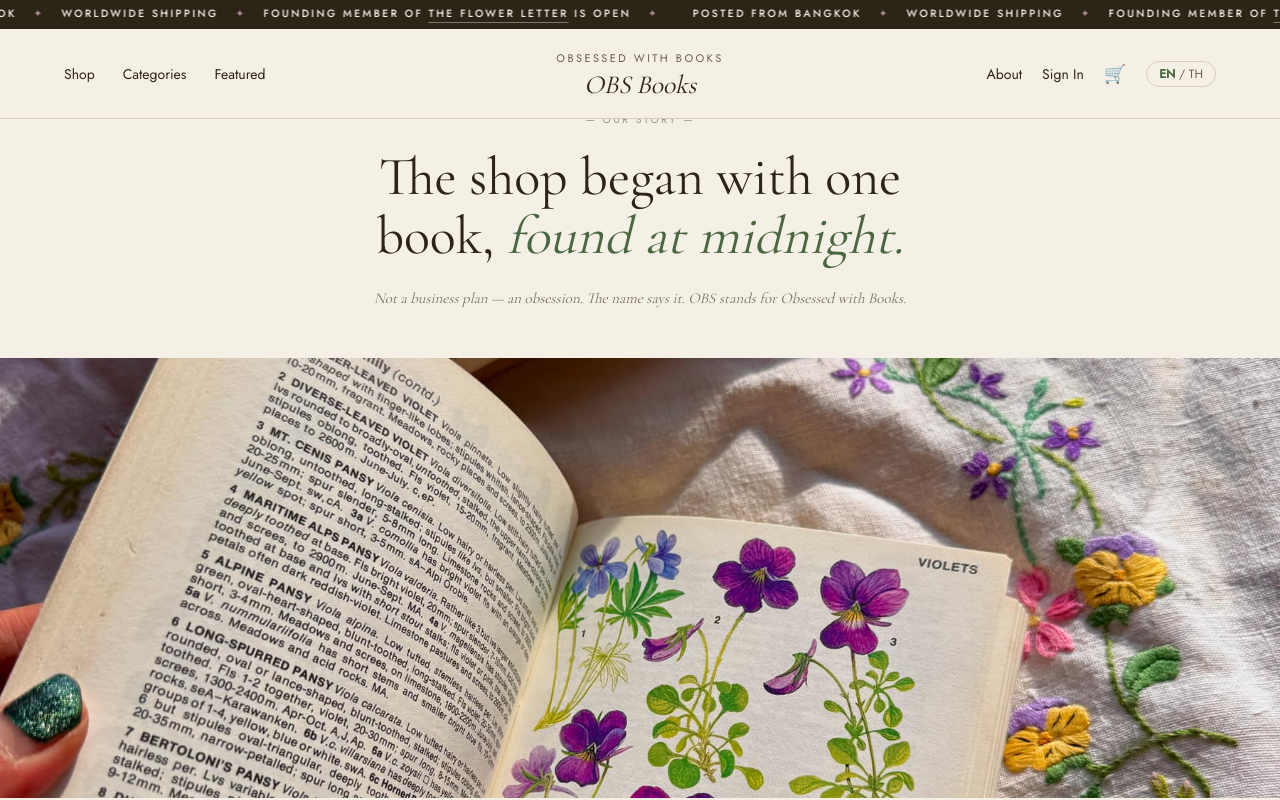
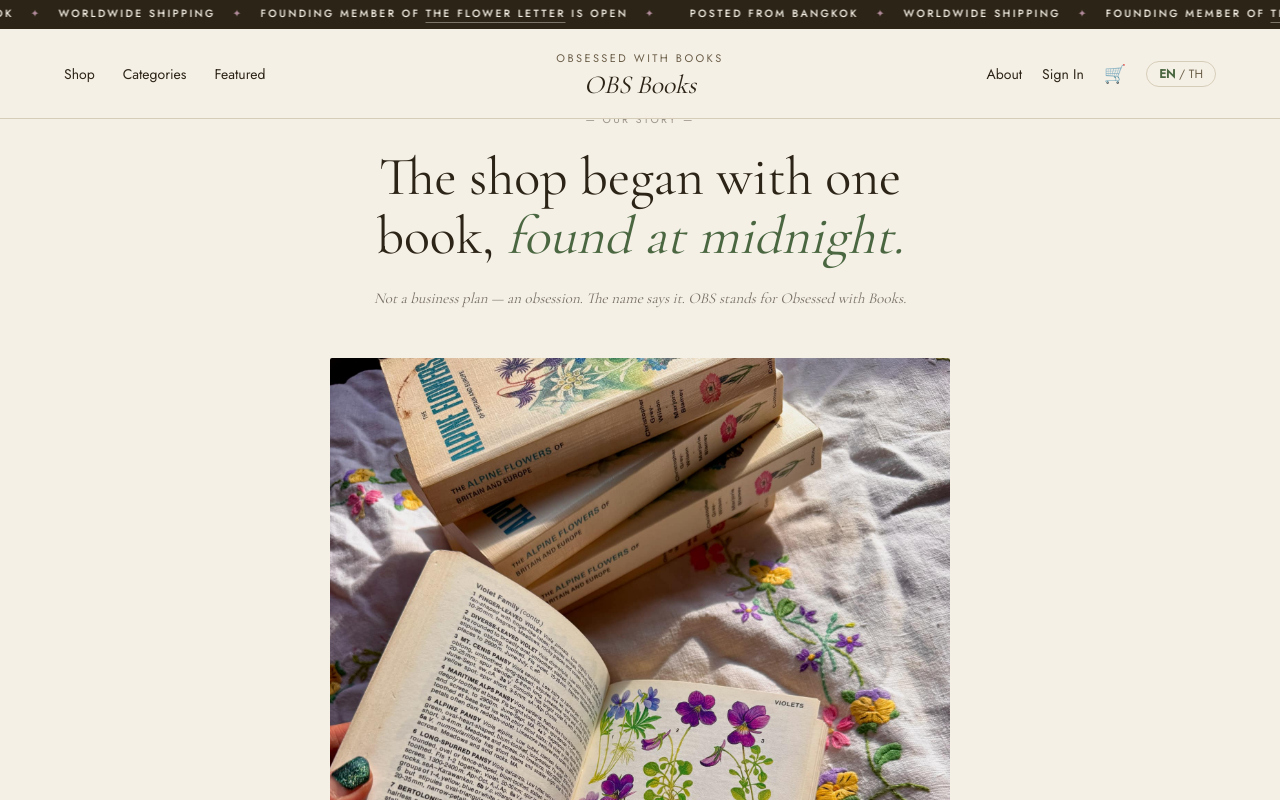
Before and after one commit to sasi-skm/obs-books, a Next.js app: page /about in a window 1280 px wide. Shown: the top 800 px of the page. Built offline with nearby package versions, Linux system fonts and the light colour scheme; no server answers.

Commit message:
fix(5m): show full portrait photo on About page (was cropped banner)

```diff
--- a/app/about/AboutPageClient.tsx
+++ b/app/about/AboutPageClient.tsx
@@ -35,15 +35,18 @@ export default function AboutPageClient() {
       </div>
 
       {/* ── FULL-WIDTH PHOTO ── */}
-      <div style={{ position: 'relative', height: '440px', overflow: 'hidden', marginBottom: '64px' }}>
-        <Image
-          src="/images/about-our-story.jpg"
-          alt="The Alpine Flowers of Britain and Europe — the book that started OBS Books"
-          fill
-          priority
-          sizes="100vw"
-          style={{ objectFit: 'cover', objectPosition: 'center 40%' }}
-        />
+      <div style={{ textAlign: 'center', padding: '0 32px', marginBottom: '64px' }}>
+        <div style={{ display: 'inline-block', maxWidth: '620px', width: '100%' }}>
+          <Image
+            src="/images/about-our-story.jpg"
+            alt="The Alpine Flowers of Britain and Europe — the book that started OBS Books"
+            width={900}
+            height={1200}
+            priority
+            sizes="(max-width: 640px) 100vw, 620px"
+            style={{ width: '100%', height: 'auto', borderRadius: '2px', display: 'block' }}
+          />
+        </div>
       </div>
 
       {/* ── NARRATIVE ── */}
```
